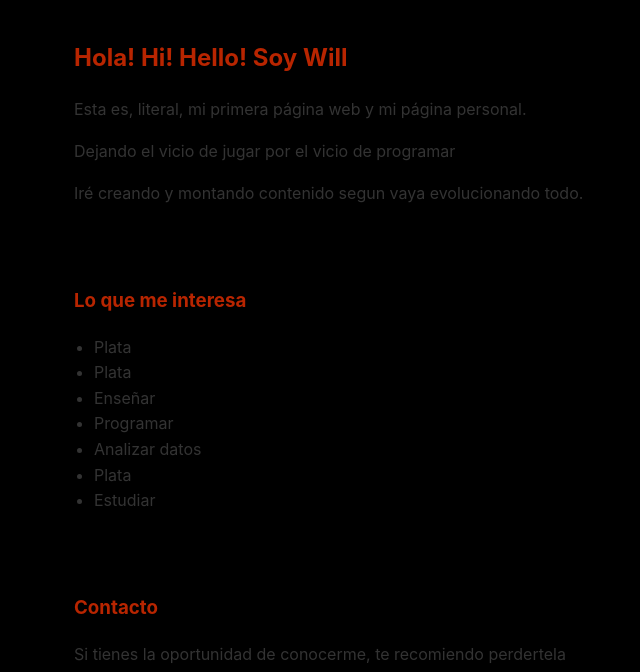
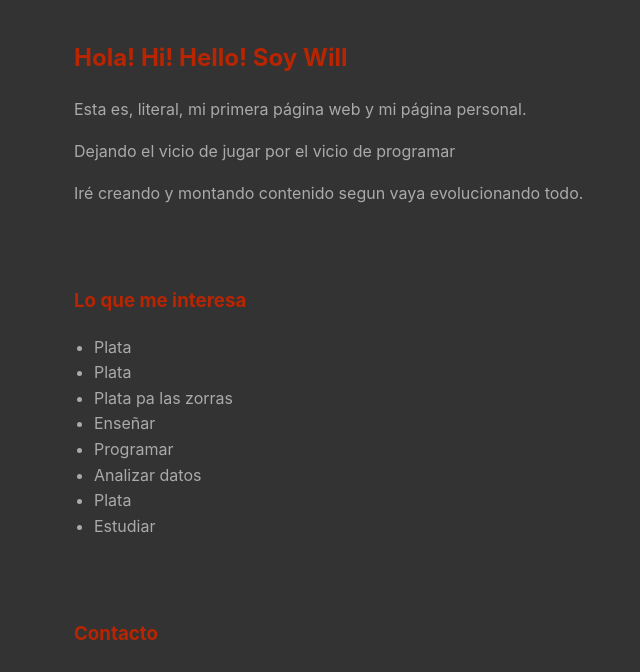
Before and after one commit to willl182/w182-page, a plain HTML site: page index.html in a window 1280 px wide. Shown: the part 87-759 px from the top of the page, without its empty margins (231-871 px from the left). Drawn offline with Linux system fonts and the light colour scheme; a script that the page names is missing.

Commit message:
ajustes estilo, colorestexto

```diff
--- a/css/style.css
+++ b/css/style.css
@@ -4,8 +4,8 @@ body {
   line-height: 1.6;
   margin: 0;
   padding: 20px;
-  background-color: #000; /* Fondo github supuestamente */
-  color: #333; /* Color de texto */
+  background-color: #333; /* Fondo github supuestamente */
+  color: #aaa; /* Color de texto */
   display: flex;
   flex-direction: column;
   align-items: center;
--- a/index.html
+++ b/index.html
@@ -25,6 +25,7 @@
         <ul>
           <li>Plata</li>
           <li>Plata</li>
+          <li>Plata pa las zorras</li>
           <li>Enseñar</li>
           <li>Programar</li>
           <li>Analizar datos</li>
```
